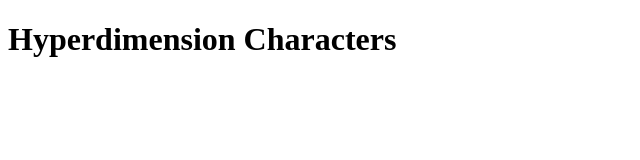
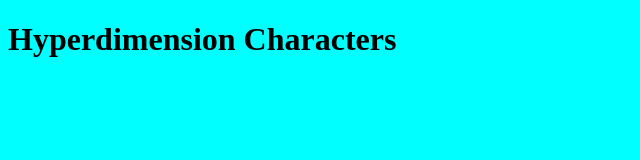
Before and after one commit to SatanicXPony/Playpen_mtk, a plain HTML site: page hw_playPen/classPlay/index.html in a window 1280 px wide. Shown: the whole page, without its empty margins (0-640 px from the left). Drawn offline with Linux system fonts and the light colour scheme.

Commit message:
bc only applies to elements in bulma

```diff
--- a/hw_playPen/classPlay/index.html
+++ b/hw_playPen/classPlay/index.html
@@ -5,6 +5,8 @@
   <meta charset="UTF-8">
   <meta http-equiv="X-UA-Compatible" content="IE=edge">
   <meta name="viewport" content="width=device-width, initial-scale=1.0">
+  <!--<link rel="stylesheet" href="https://cdn.jsdelivr.net/npm/bulma@0.9.3/css/bulma.min.css">-->
+  <link rel="stylesheet" href="nep.css">
   <title>HyperClass Display Test</title>
 </head>
 
--- /dev/null
+++ b/hw_playPen/classPlay/nep.css
@@ -0,0 +1,3 @@
+body {
+  background-color: aqua;
+}
```
